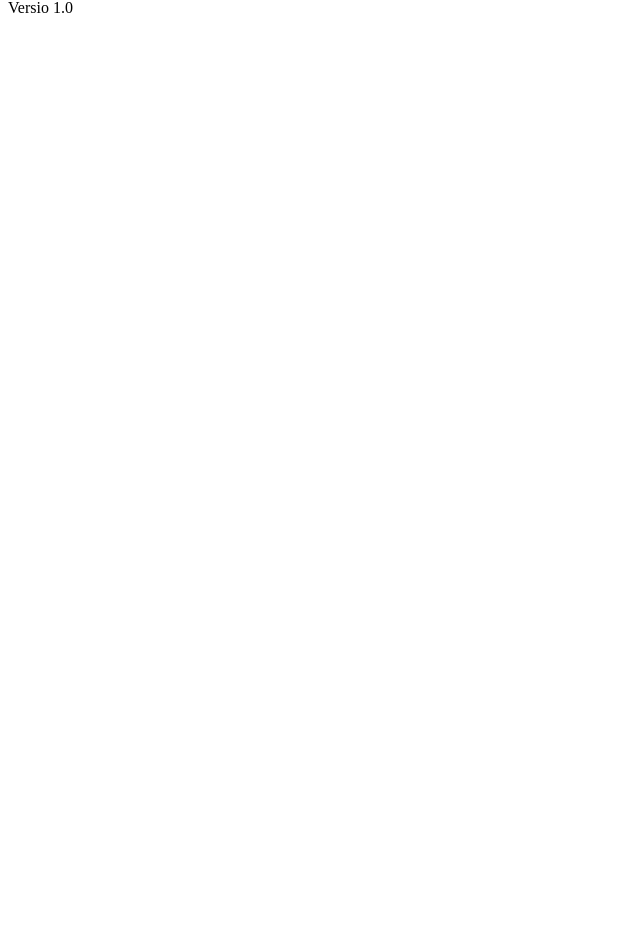
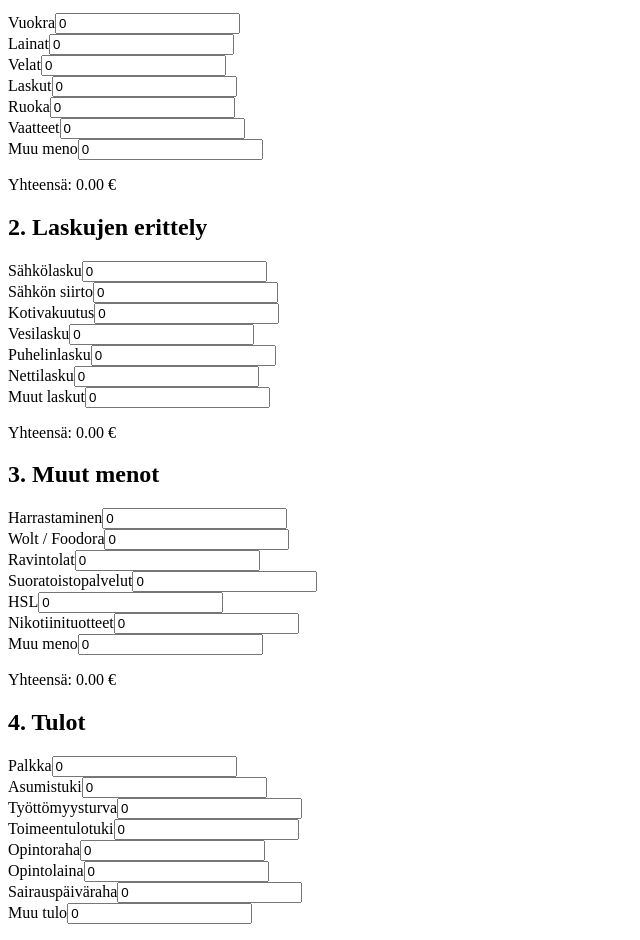
Before and after one commit to etsivakalle/UUDEMPI, a Next.js app: page / in a window 1280 px wide. Shown: the part 152-1092 px from the top of the page, without its empty margins (0-640 px from the left). Before the commit the page ends 800 px from the top, so only its background shows below. Built offline with nearby package versions, Linux system fonts and the light colour scheme.

Commit message:
Update BudgetApp.js
uusi

```diff
--- a/components/BudgetApp.js
+++ b/components/BudgetApp.js
@@ -114,7 +114,51 @@ export default function BudgetApp() {
       <div id="budjetti-nakyma">
         <Card>
           <CardContent className="p-4 space-y-4">
-            {/* sisältö säilyy muuttumattomana */}
+            <h2 className="font-bold">1. Pakolliset menot</h2>
+<Rivi label="Vuokra" id="vuokra" />
+<Rivi label="Lainat" id="lainat" />
+<Rivi label="Velat" id="velat" />
+<Rivi label="Laskut" id="laskut" />
+<Rivi label="Ruoka" id="ruoka" />
+<Rivi label="Vaatteet" id="vaatteet" />
+<Rivi label="Muu meno" id="muuPakollinen" />
+<p className="font-semibold">Yhteensä: {pakolliset.toFixed(2)} €</p>
+
+<h2 className="font-bold mt-4">2. Laskujen erittely</h2>
+<Rivi label="Sähkölasku" id="sahko" />
+<Rivi label="Sähkön siirto" id="sahkonsiirto" />
+<Rivi label="Kotivakuutus" id="vakuutus" />
+<Rivi label="Vesilasku" id="vesi" />
+<Rivi label="Puhelinlasku" id="puhelin" />
+<Rivi label="Nettilasku" id="netti" />
+<Rivi label="Muut laskut" id="muutLaskut" />
+<p className="font-semibold">Yhteensä: {laskut.toFixed(2)} €</p>
+
+<h2 className="font-bold mt-4">3. Muut menot</h2>
+<Rivi label="Harrastaminen" id="harrastukset" />
+<Rivi label="Wolt / Foodora" id="ruokaUlkona" />
+<Rivi label="Ravintolat" id="ravintolat" />
+<Rivi label="Suoratoistopalvelut" id="suoratoisto" />
+<Rivi label="HSL" id="hsl" />
+<Rivi label="Nikotiinituotteet" id="nikotiini" />
+<Rivi label="Muu meno" id="muuMeno" />
+<p className="font-semibold">Yhteensä: {muutMenot.toFixed(2)} €</p>
+
+<h2 className="font-bold mt-4">4. Tulot</h2>
+<Rivi label="Palkka" id="palkka" />
+<Rivi label="Asumistuki" id="asumistuki" />
+<Rivi label="Työttömyysturva" id="tyottomyysturva" />
+<Rivi label="Toimeentulotuki" id="toimeentulotuki" />
+<Rivi label="Opintoraha" id="opintoraha" />
+<Rivi label="Opintolaina" id="opintolaina" />
+<Rivi label="Sairauspäiväraha" id="sairauspvraha" />
+<Rivi label="Muu tulo" id="muutTulot" />
+<p className="font-semibold">Yhteensä: {tulot.toFixed(2)} €</p>
+
+<hr className="my-2" />
+<p><strong>Kuukauden tulot yhteensä:</strong> {tulot.toFixed(2)} €</p>
+<p><strong>Kuukauden menot yhteensä:</strong> {kokonaisMenot.toFixed(2)} €</p>
+<p><strong>Kuukauden saldo:</strong> {saldo.toFixed(2)} €</p>
           </CardContent>
         </Card>
       </div>
```
